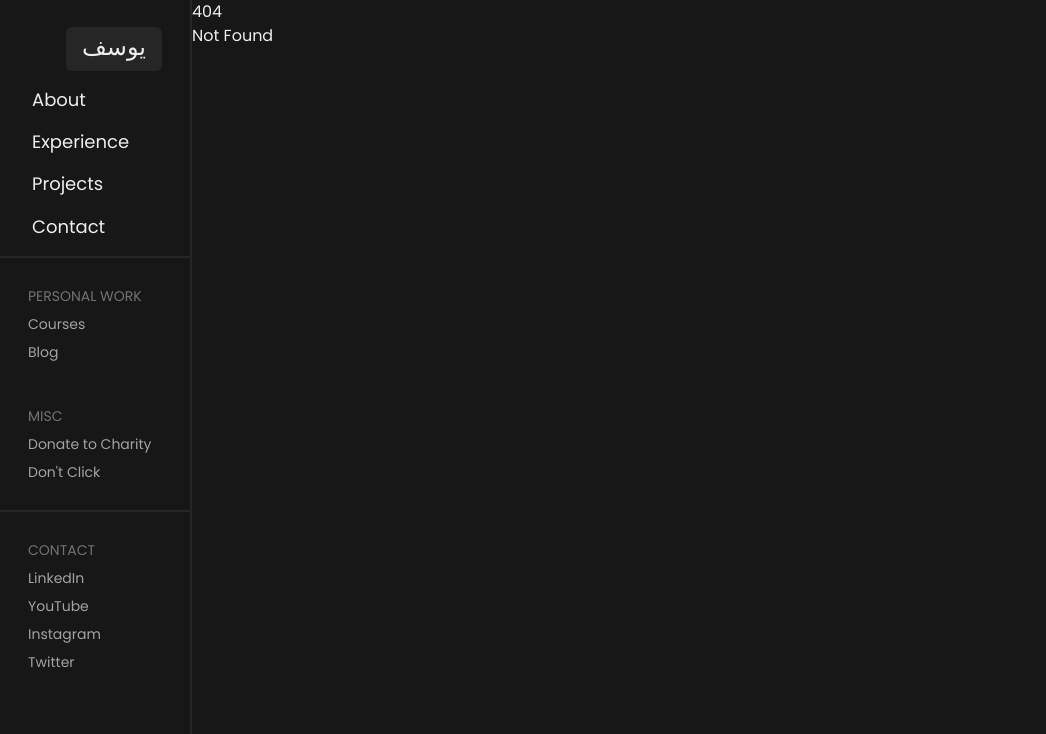
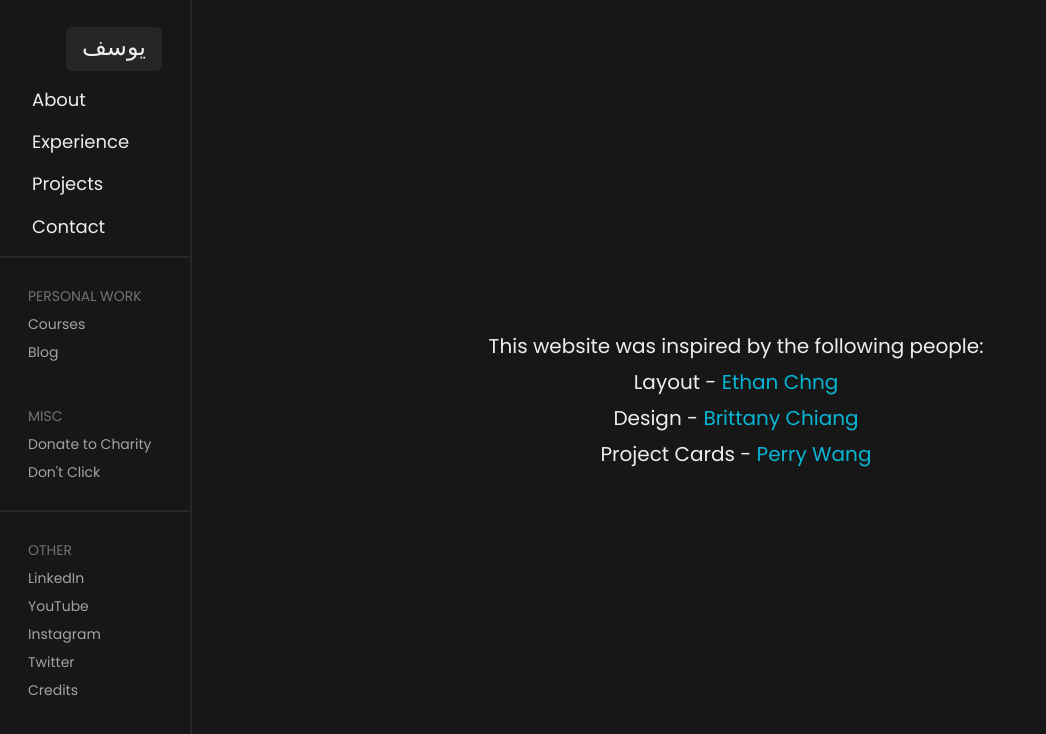
Before and after one commit to Yaucrates/porfolio, a SvelteKit app: page /credits in a window 1280 px wide. Before the commit this address had no page. Shown: the top 734 px of the page, without its empty margins (0-1046 px from the left). Built offline with nearby package versions, Linux system fonts and the light colour scheme; a web font is replaced by a local one.

Commit message:
Credits added

```diff
--- a/src/lib/components/SideNav/NavFooter.svelte
+++ b/src/lib/components/SideNav/NavFooter.svelte
@@ -1,7 +1,8 @@
 <div class="w-full p-7 grow flex flex-col gap-2">
-    <h2 class="text-sm text-neutral-500">CONTACT</h2>
+    <h2 class="text-sm text-neutral-500">OTHER</h2>
     <a href="https://www.linkedin.com/in/yousif-abdulhussein-23400a203/" target="_blank" class="w-fit text-sm text-neutral-400 hover:text-neutral-500 transition-all duration-300">LinkedIn</a>
     <a href="https://www.youtube.com/@yousifabdulhussein" target="_blank" class="w-fit text-sm text-neutral-400 hover:text-neutral-500 transition-all duration-300">YouTube</a>
     <a href="https://www.instagram.com/yousifeeni/?hl=en" target="_blank" class="w-fit text-sm text-neutral-400 hover:text-neutral-500 transition-all duration-300">Instagram</a>
     <a href="https://x.com/yousifeeni" target="_blank" class="w-fit text-sm text-neutral-400 hover:text-neutral-500 transition-all duration-300">Twitter</a>
+    <a href="/credits" class="w-fit text-sm text-neutral-400 hover:text-neutral-500 transition-all duration-300">Credits</a>
 </div>
--- a/src/routes/contact/+page.svelte
+++ b/src/routes/contact/+page.svelte
@@ -1,7 +1,14 @@
-<div class="w-full h-full gap-4 flex flex-col justify-center items-center">
+<script>
+	import OnMount from "$lib/components/OnMount.svelte";
+	import { fly } from "svelte/transition";
+</script>
+
+<OnMount>
+    <div in:fly={{ y: 200, duration: 1300 }} class="w-full h-full gap-4 flex flex-col justify-center items-center">
         <h1 class="text-4xl font-bold w-1/2 text-center">Get In Touch</h1>
         <p class="px-6 sm:p-0 w-full sm:w-1/2 text-center text-xl">I’m always looking for any new and interesting opportunities. My inbox is always open if you want to email me for whatever reason, even if it's to just say hi. I’ll try my best to get back to you as soon as possible!</p>
         <a href="MAILTO:abdulhusseinyousifh@gmail.com" class="border-[1px] p-2 text-xl text-cyan-500 font-light border-cyan-500 hover:bg-cyan-950 rounded-md transition-all duration-300">
             Say Hello 👋
         </a>
     </div>
+</OnMount>
--- /dev/null
+++ b/src/routes/credits/+page.svelte
@@ -0,0 +1,14 @@
+<script>
+	import OnMount from "$lib/components/OnMount.svelte";
+	import { fly } from "svelte/transition";
+
+</script>
+
+<OnMount>
+    <div in:fly={{ y: 200, duration: 1300 }} class="text-xl w-full h-full gap-2 flex flex-col justify-center items-center">
+        <p>This website was inspired by the following people:</p>
+        <p>Layout - <a href="https://www.ethanchng.com/" target="_blank" class="text-cyan-500">Ethan Chng</a></p>
+        <p>Design - <a href="https://brittanychiang.com/" target="_blank" class="text-cyan-500">Brittany Chiang</a></p>
+        <p>Project Cards - <a href="https://www.perryw.ca/" target="_blank" class="text-cyan-500">Perry Wang</a></p>
+    </div>
+</OnMount>
```
Lines whose indentation alone changed are shown as unchanged.
